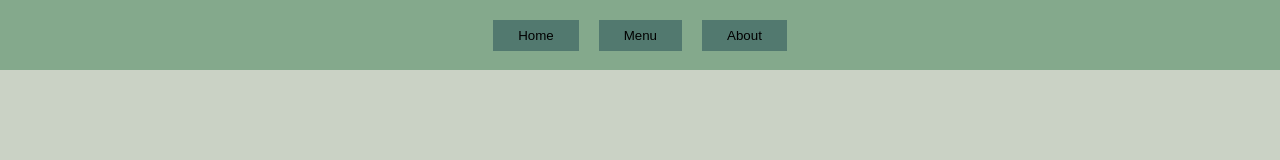
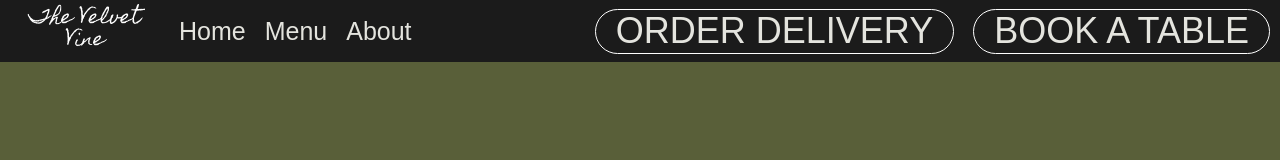
Before and after one commit to ItsStunZ/restaurant-page-odin, a website built with webpack: page src/template.html in a window 1280 px wide. Built offline with nearby package versions, Linux system fonts and the light colour scheme; a web font is replaced by a local one.

Commit message:
Added the header/nav and styles

```diff
--- a/src/styles.css
+++ b/src/styles.css
@@ -1,35 +1,87 @@
+@import url('https://fonts.googleapis.com/css2?family=Dongle&family=Homemade+Apple&display=swap');
+
+:root {
+    --logo-font: "Homeade Apple", cursive;
+    --main-font: "Dongle", sans-serif;
+}
+
 * {
     padding: 0;
     margin: 0;
 }
 
 body {
-    background-color: #cad2c5;
+    background-color: #595f39;
 }
 
 header {
+    background-color: #1B1B1B;
     width: 100%;
-    height: 70px;
-    background-color: #84a98c;
+    height: 62px;
+    display: flex;
+    justify-content: center;
+    align-items: center;
+}
+
+header nav {
+    width: 100%;
+    height: 100%;
+    display: flex;
+    flex-direction: row;
+    justify-content: space-between;
+    align-items: center;
+    padding: 0 10px;
+}
+
+header .left,
+header .right {
+    display: flex;
+    flex-direction: row;
+}
+
+header .left,
+header .right {
+    color: #FFFFFF;
+    gap: 19px;
+}
+
+header .left h3 {
+    font-family: 'Homemade Apple', cursive;
+    font-weight: 100;
+    width: 150px;
+    line-height: 115%;
+    text-align: center;
     align-content: center;
 }
 
-nav {
-    width: 100%;
-    display: flex;
-    justify-content: center;
-    align-items: center;
-    gap: 20px;
+header .left button,
+header .right button {
+    background-color: transparent;
+    border: none;
+
+    font-family: var(--main-font);
+    font-size: 25px;
+    color: #E4E4DE;
+    font-weight: 100;
+    cursor: pointer;
 }
 
-nav button {
-    border: none;
-    padding: 8px 25px;
+header .left button:hover {
+    text-decoration: underline;
+}
+
+header .right button {
+    border: 1px white solid;
+    border-radius: 50px;
+    height: 45px;
+    padding: 0 20px 0 20px;
+    font-size: 36px;
+    text-align: center;
     transition: .2s;
-    cursor: pointer;
-    background-color: #52796f;
 }
-nav button:hover {
+
+header .right button:hover {
     transition: .2s;
-    transform: scale(1.05, 1.05);
+    background-color: white;
+    color: #1B1B1B;
 }
--- a/src/template.html
+++ b/src/template.html
@@ -8,9 +8,16 @@
 <body>
     <header>
         <nav>
-            <button>Home</button>
-            <button>Menu</button>
-            <button>About</button>
+            <div class="left">
+                <h3>The Velvet Vine</h3>
+                <button id="nav-home-btn">Home</button>
+                <button id="nav-menu-btn">Menu</button>
+                <button id="nav-about-btn">About</button>
+            </div>
+            <div class="right">
+                <button>ORDER DELIVERY</button>
+                <button>BOOK A TABLE</button>
+            </div>
         </nav>
     </header>
 
```
